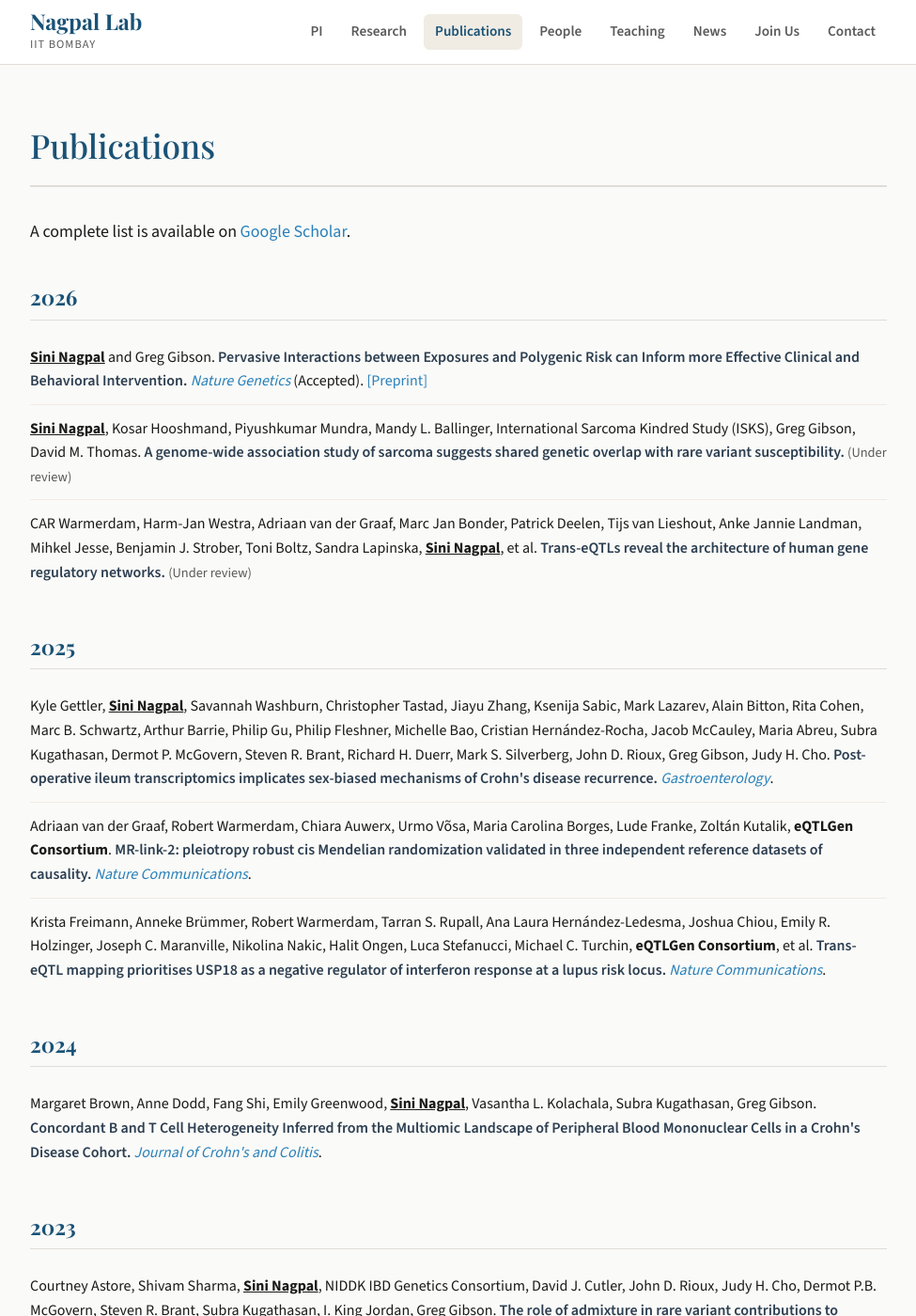
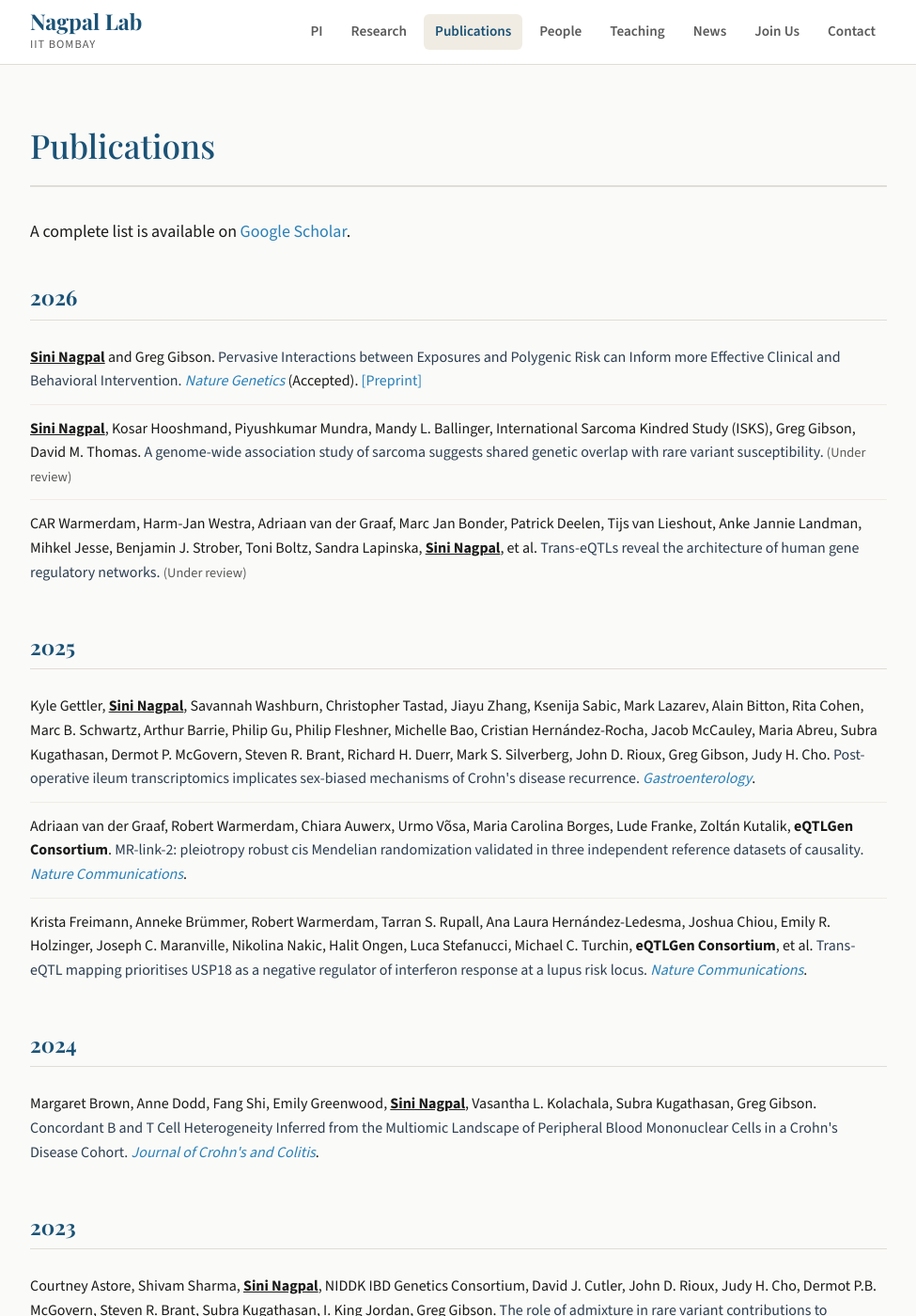
Before and after one commit to nagpallab/nagpallab.github.io, a Jekyll site: the page built from publications.md, in a window 1280 px wide and 1400 px high. Shown: the whole window at 94% size, without its empty margins (152-1127 px from the left). Built offline with Jekyll 4.4.1, drawn with Linux system fonts in a browser that asks for light colours.

Commit message:
Update style.css

```diff
--- a/assets/css/style.css
+++ b/assets/css/style.css
@@ -265,8 +265,8 @@
   line-height: 1.6;
 }
 .pub-list li:last-child { border-bottom: none; }
-.pub-title { font-weight: 600; color: #3a3a3a; }
-.pub-journal { font-style: italic; color: var(--color-accent-light); }
+.pub-title { font-weight: 300; color: #3a3a3a; }
+.pub-journal { font-weight: 300; font-style: italic; color: var(--color-accent-light); }
 .pub-note { font-size: 0.9rem; color: var(--color-text-muted); }
 
 /* ---- PEOPLE PAGE ---- */
```
